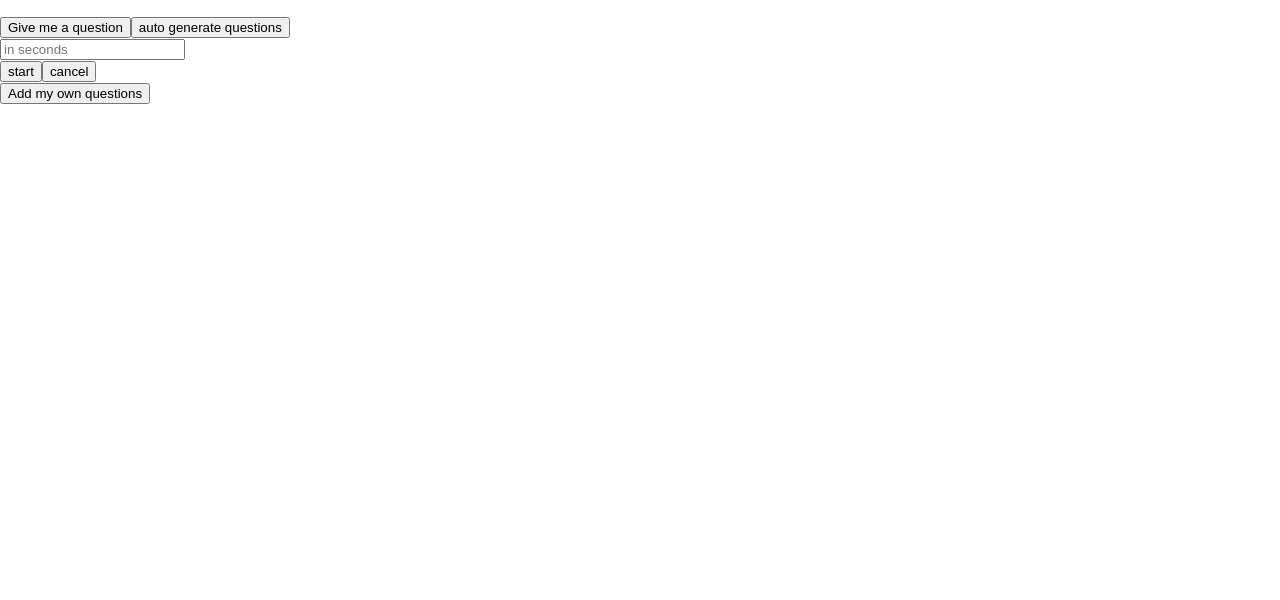
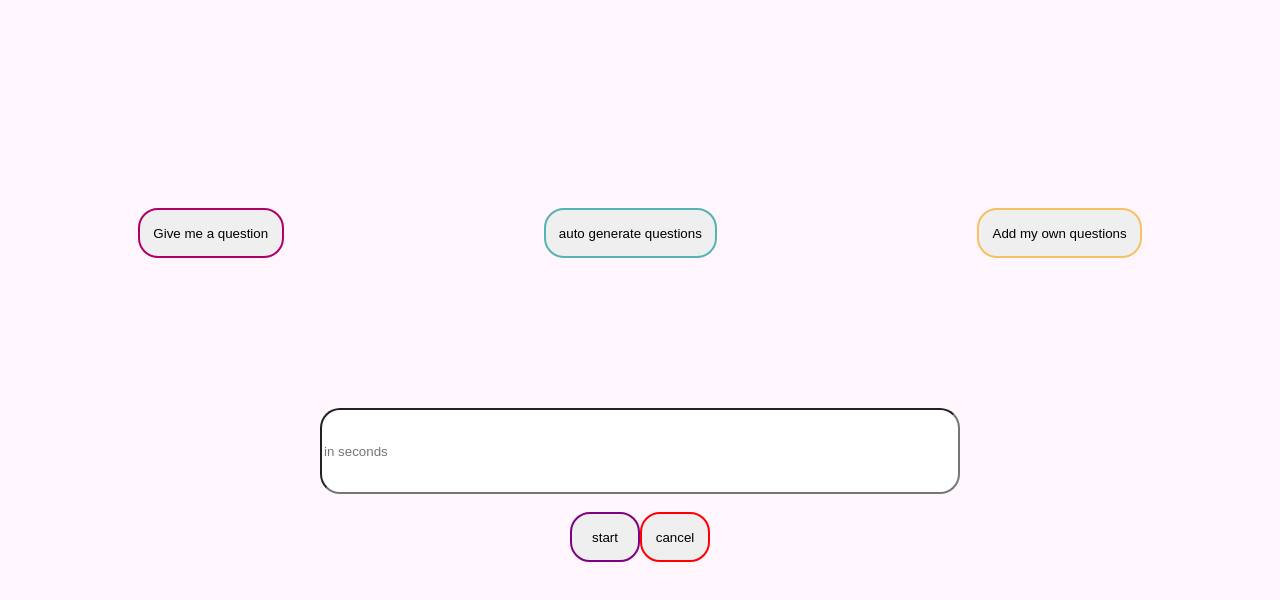
Before and after one commit to yuchida522/magic-hat, a React (Create React App) app: page / in a window 1280 px wide. Both pictures are taken after a click on the button "auto generate questions". Shown: the top 600 px of the page. Built offline with nearby package versions, Linux system fonts and the light colour scheme.

Commit message:
Add styling

```diff
--- a/package.json
+++ b/package.json
@@ -6,8 +6,11 @@
     "@testing-library/jest-dom": "^5.11.4",
     "@testing-library/react": "^11.1.0",
     "@testing-library/user-event": "^12.1.10",
+    "css-loader": "^5.2.6",
+    "node-sass": "4.14.1",
     "react": "^17.0.2",
     "react-dom": "^17.0.2",
+    "react-script": "^2.0.5",
     "react-scripts": "4.0.3",
     "web-vitals": "^1.0.1"
   },
@@ -34,5 +37,8 @@
       "last 1 firefox version",
       "last 1 safari version"
     ]
+  },
+  "devDependencies": {
+    "sass-loader": "^12.0.0"
   }
 }
--- a/src/App.js
+++ b/src/App.js
@@ -2,6 +2,7 @@ import { React, useState, useEffect }  from 'react';
 import Button from './components/button'
 import Input from './components/input'
 import Questions from './questions'
+import './app.css'
 
 function App() {
 
@@ -14,7 +15,6 @@ function App() {
   const [start, setStart] = useState(false)
   const [newQuestion, setNewQuestion] = useState('')
 
-  console.log(icebreakers)
   function randomNumber(){
     const randomNum = Math.floor(Math.random() * icebreakers.length)
     if (randomNumbers.length === icebreakers.length) {
@@ -66,21 +66,36 @@ function App() {
 
   return (
     <div className="App">
+      <div className="questions">
       <p>{question}</p>
-      <Button onClick={() => randomQuestion()}>Give me a question</Button>
-      <Button onClick={() => setToggle(true)}>auto generate questions</Button>
+      </div>
+      <div className="buttons">
+      <Button variant="primary" onClick={() => randomQuestion()}>Give me a question</Button>
+      <Button variant="secondary" onClick={() => setToggle(true)}>auto generate questions</Button>
+      <Button variant="light" onClick={() => setToggleQuestionInput(true)}>Add my own questions</Button>
+      </div>
+      <div className="inputFields">
       {toggle ?
-      (<div>
-        <Input placeholder="in seconds" onChange={(e) => handleTime(e)}/> <br/>
-        <Button onClick={() => setStart(!start)}>{!start ? ("start"): ("stop")}</Button>
-        <Button onClick={() => cancel()}>cancel</Button>
+      (<div className="inputFields-toggled">
+        <div className="inputFields-toggled-input">
+        <Input placeholder="in seconds" onChange={(e) => handleTime(e)}/>
+        </div> <br/>
+        <div className="inputFields-toggled-btns">
+        <Button variant="submit" onClick={() => setStart(!start)}>{!start ? ("start"): ("stop")}</Button>
+        <Button variant="cancel" onClick={() => cancel()}>cancel</Button>
+        </div>
        </div>) : null}
-      <Button onClick={() => setToggleQuestionInput(true)}>Add my own questions</Button>
       {toggleQuestionInput ?
-      (<div><Input onChange={(e) => handleInput(e)} placeholder="ex. what is your darkest secret?"></Input>
-      <Button onClick={() => addQuestion()}>Add</Button>
-      <Button onClick={() => setToggleQuestionInput(false)}>close</Button>
+      (<div className="inputFields-toggled">
+      <div className="inputFields-toggled-input">
+      <Input onChange={(e) => handleInput(e)} placeholder="ex. what is your darkest secret?"></Input><br/>
+      </div>
+      <div className="inputFields-toggled-btns">
+      <Button variant="submit" onClick={() => addQuestion()}>Add</Button>
+      <Button variant="cancel" onClick={() => setToggleQuestionInput(false)}>close</Button>
+      </div>
       </div>) : null}
+      </div>
     </div>
   );
 }
--- /dev/null
+++ b/src/app.css
@@ -0,0 +1,29 @@
+.questions {
+    height: 200px;
+    display: flex;
+    justify-content: space-around;
+}
+
+.buttons {
+    height: 200px;
+    display: flex;
+    justify-content: space-around;
+}
+
+.inputFields {
+    flex-direction: column;
+}
+.inputFields-toggled {
+    width: 100%;
+}
+.inputFields-toggled-btns, .inputFields-toggled-input{
+    display: flex;
+    justify-content: center;
+}
+body {
+    background-color: #fff5fd;
+}
+
+p {
+    color: pink;
+}
--- a/src/components/button.js
+++ b/src/components/button.js
@@ -1,6 +1,9 @@
+import styles from './button.module.scss'
+
 const Button = (props) => {
+    console.log(props.variant)
     return (
-        <button onClick={props.onClick}>{props.children}</button>
+        <button onClick={props.onClick} className={`${styles.button} ${styles[`button--${props.variant}`]}`}>{props.children}</button>
     )
 }
 
--- /dev/null
+++ b/src/components/button.module.scss
@@ -0,0 +1,22 @@
+.button {
+    border-radius: 20px;
+    padding: 0.25rem 1em;
+    height: 50px;
+    &--primary {
+        border: solid 2px #af0069;
+    }
+    &--secondary {
+        border: solid 2px #55b3b1
+    }
+    &--light {
+        border: solid 2px #f6c065;
+    }
+    &--submit {
+        border: solid 2px purple;
+        width: 70px;
+    }
+    &--cancel {
+        border: solid 2px red;
+        width: 70px;
+    }
+}
--- a/src/components/input.js
+++ b/src/components/input.js
@@ -1,6 +1,7 @@
+import styles from './input.module.scss'
 const Input = (props) => {
     return (
-        <input placeholder={props.placeholder} onChange={props.onChange} type="text"/>
+        <input className={ `${styles.input}`}placeholder={props.placeholder} onChange={props.onChange} type="text"/>
     )
 }
 
--- /dev/null
+++ b/src/components/input.module.scss
@@ -0,0 +1,8 @@
+.input {
+    width: 50%;
+    height: 80px;
+    border-radius: 20px;
+    &:focus {
+        outline: none;
+    }
+}
--- a/src/index.css
+++ /dev/null
@@ -1,13 +0,0 @@
-body {
-  margin: 0;
-  font-family: -apple-system, BlinkMacSystemFont, 'Segoe UI', 'Roboto', 'Oxygen',
-    'Ubuntu', 'Cantarell', 'Fira Sans', 'Droid Sans', 'Helvetica Neue',
-    sans-serif;
-  -webkit-font-smoothing: antialiased;
-  -moz-osx-font-smoothing: grayscale;
-}
-
-code {
-  font-family: source-code-pro, Menlo, Monaco, Consolas, 'Courier New',
-    monospace;
-}
--- a/src/index.js
+++ b/src/index.js
@@ -1,6 +1,5 @@
 import React from 'react';
 import ReactDOM from 'react-dom';
-import './index.css';
 import App from './App';
 import reportWebVitals from './reportWebVitals';
 
```
Also changed, not shown: 1 other file (tests, documents, lock files or other folders).
